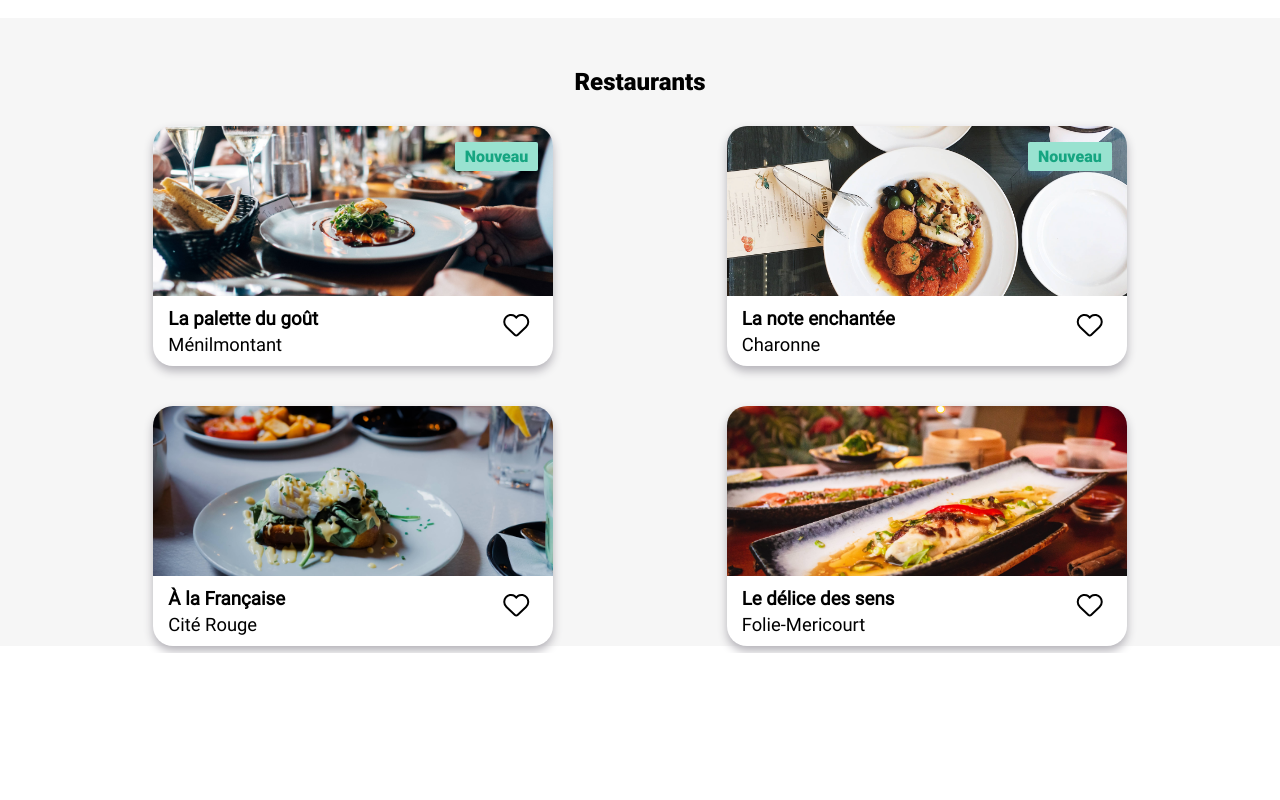
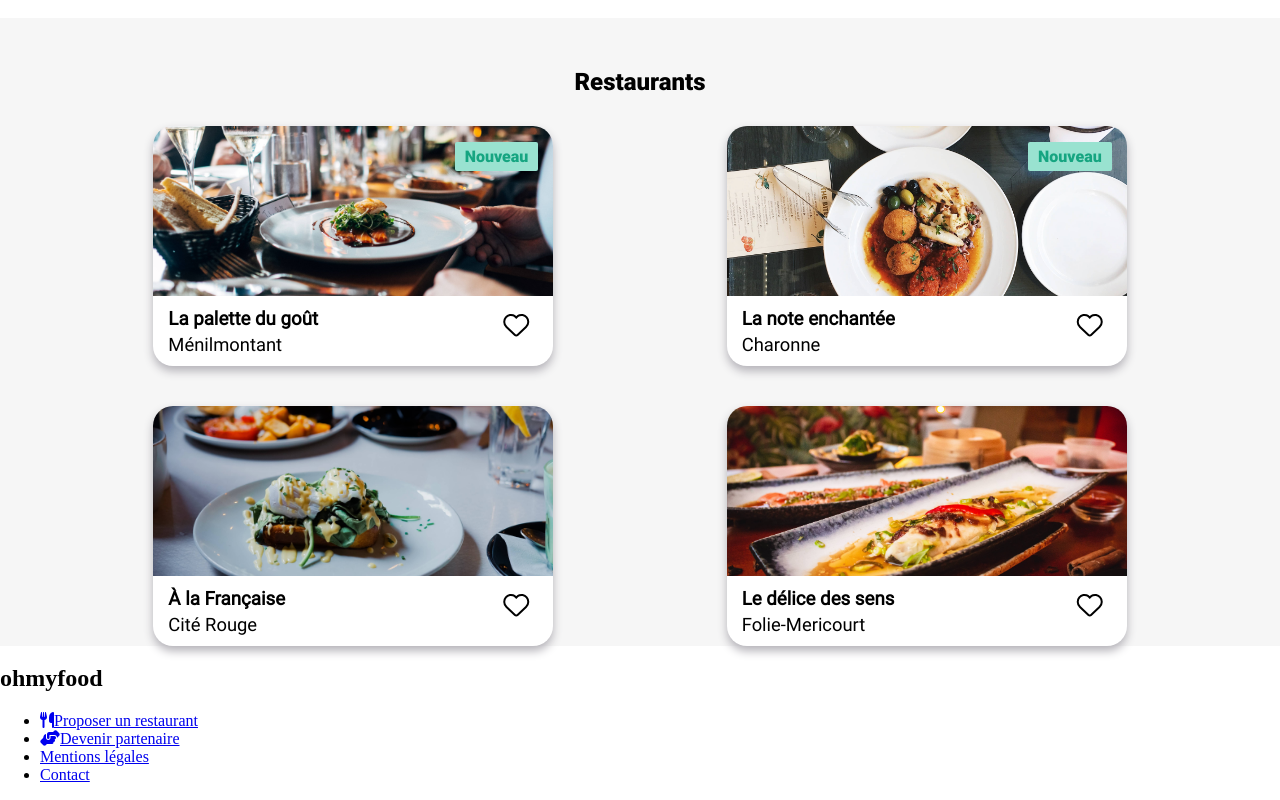
Before and after one commit to Arnaud-30/New_Ohmyfood, a plain HTML site: page index.html in a window 1280 px wide. Shown: the part 571-1371 px from the top of the page. Before the commit the page ends 1224 px from the top, so only its background shows below. Drawn offline with Linux system fonts and the light colour scheme; a web font is replaced by a local one.

Commit message:
Création du footer

```diff
--- a/index.html
+++ b/index.html
@@ -129,6 +129,17 @@
                 </div>
             </div>
         </section>
+
+        <footer class="containerFooter">
+            <h2 class="titreFooter">ohmyfood</h2>
+
+            <ul class="listeFooter">
+                <li class="liFooter"><a href="#" class="lienFooter"><i class="fa-solid fa-utensils iconFooter"></i><span class="iconFooterDecal">Proposer un restaurant</span></a></li>
+                <li class="liFooter"><a href="#" class="lienFooter"><i class="fa-solid fa-handshake-angle iconFooter"></i><span class="iconFooterDecal">Devenir partenaire</span></a></li>
+                <li class="liFooter"><a href="#" class="lienFooter">Mentions légales</a></li>
+                <li class="liFooter"><a href="mailto:contact@demo.fr" class="lienFooter">Contact</a></li>
+            </ul>
+        </footer>
     </div>
 </body>
 </html>
```
